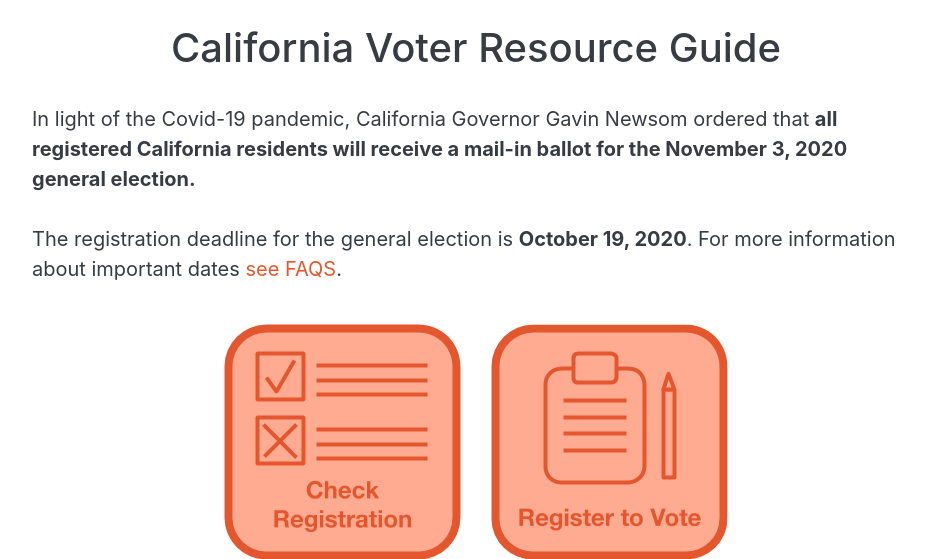
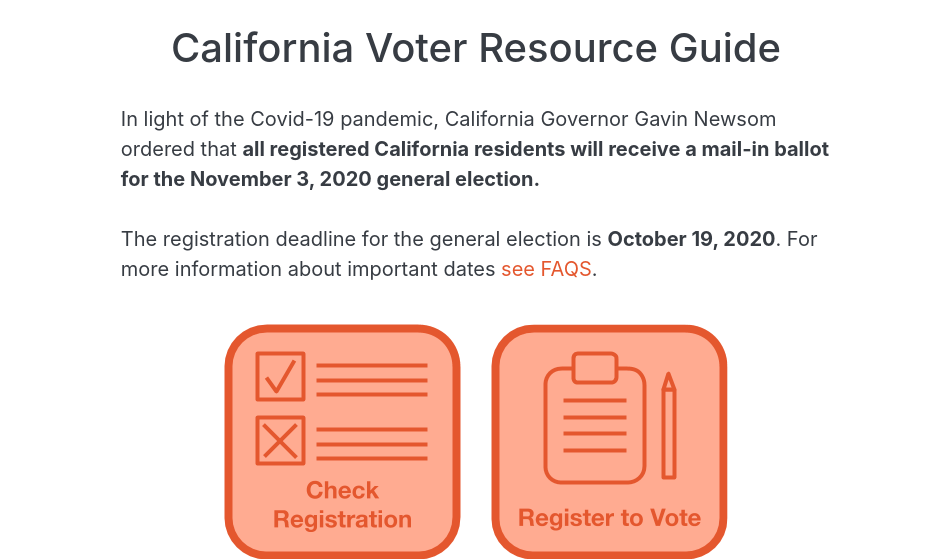
Before and after one commit to kwheelan/Breakthrough, a Flask app: page / in a window 1280 px wide. Shown: the part 66-625 px from the top of the page, without its empty margins (164-1089 px from the left). Run offline with Flask 2, Linux system fonts and the light colour scheme; some libraries are stand-ins or nearby versions.

Commit message:
fixed typos

```diff
--- a/static/stylesheets/style.css
+++ b/static/stylesheets/style.css
@@ -29,6 +29,7 @@
    color: yellow;
    /* #CCE5FF; */
 }
+
 
 
 /* buttom formatting */
@@ -127,8 +128,8 @@
 
 .mainText {
   font-size: 20px;
-  margin-left: 10%;
-  margin-right: 10%;
+  margin-left: 18%;
+  margin-right: 18%;
 }
 
 @media (max-width: 940px) {
--- a/templates/register.html
+++ b/templates/register.html
@@ -17,9 +17,10 @@
 </p>
 
 
+
 <a target = "_blank" href="https://covr.sos.ca.gov/">
   <button class="btn btn-lg btn-big">
-      <font size=6><strong>Register to vote in California</strong></font>
+      <font size=6><strong>Register to Vote in California</strong></font>
   </button>
 </a>
 <br><br>
```
